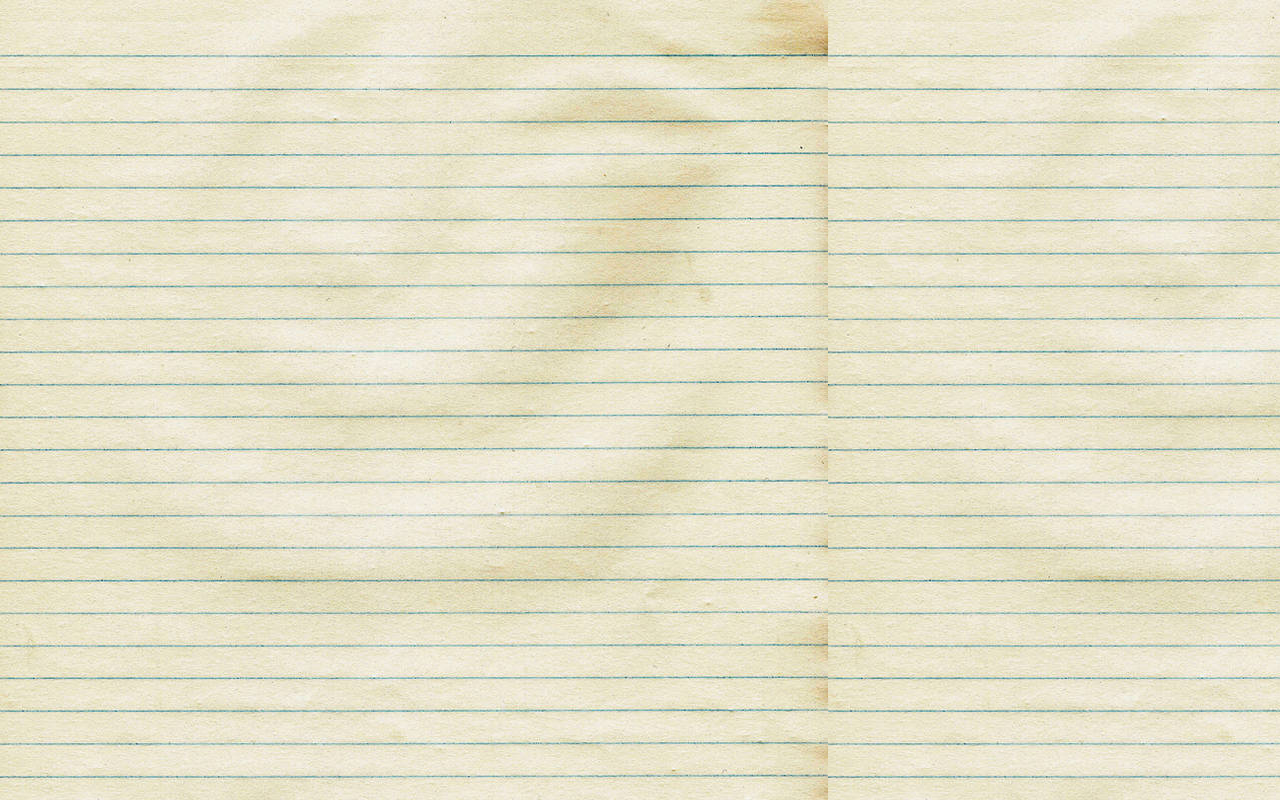
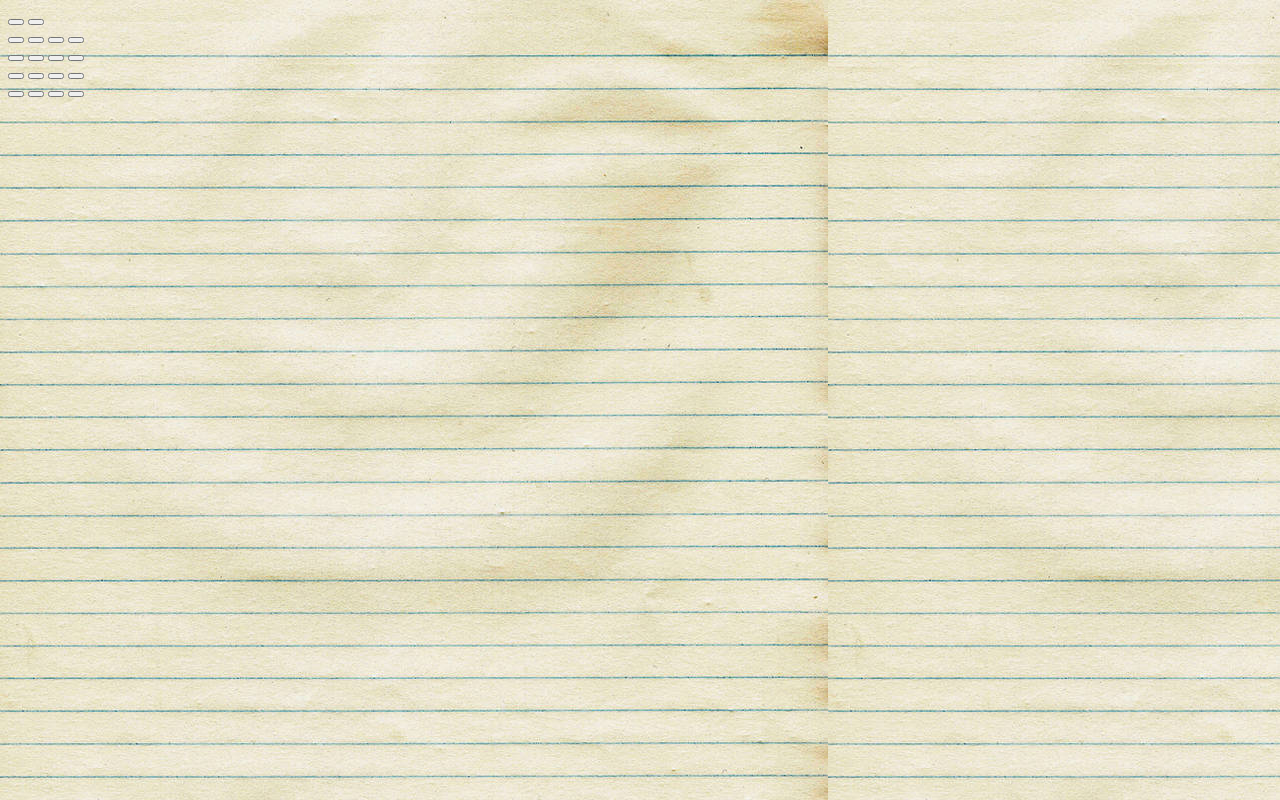
Before and after one commit to MitDotCom/TOP-Calculator, a plain HTML site: page index.html in a window 1280 px wide. Drawn offline with Linux system fonts and the light colour scheme.

Commit message:
Add empty html tags for page structure

```diff
--- a/index.html
+++ b/index.html
@@ -9,6 +9,38 @@
         <script src="script.js"></script>
     </head>
     <body>
-
+        <div id="calc-frame">
+            <div id="readOut"></div>
+            <div id="buttons">
+                <div class="clearButtons">
+                    <button class="clear"></button>
+                    <button class="delete"></button>
+                </div>
+                <div class="firstRow">
+                    <button class="7"></button>
+                    <button class="8"></button>
+                    <button class="9"></button>
+                    <button class="divide"></button>
+                </div>
+                <div class="secondRow">
+                    <button class="4"></button>
+                    <button class="5"></button>
+                    <button class="6"></button>
+                    <button class="multiply"></button>
+                </div>
+                <div class="thirdRow">
+                    <button class="1"></button>
+                    <button class="2"></button>
+                    <button class="3"></button>
+                    <button class="minus"></button>
+                </div>
+                <div class="fourthRow">
+                    <button class="decimal"></button>
+                    <button class="0"></button>
+                    <button class="equals"></button>
+                    <button class="plus"></button>
+                </div>
+            </div>
+        </div>
     </body>
 </html>
```
